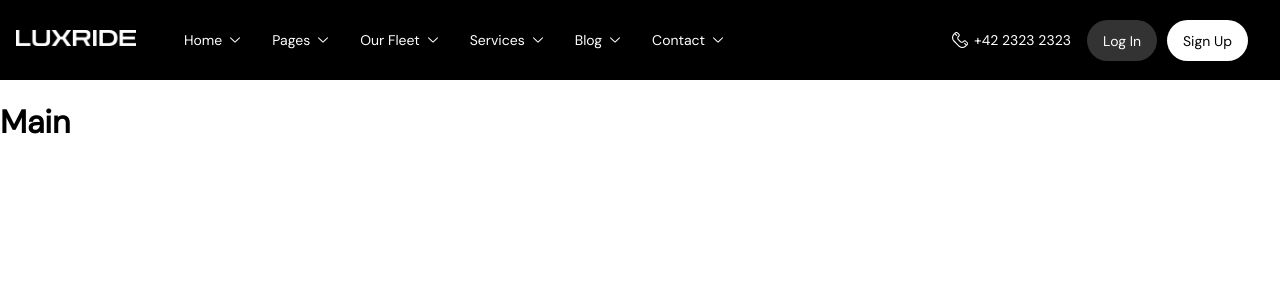
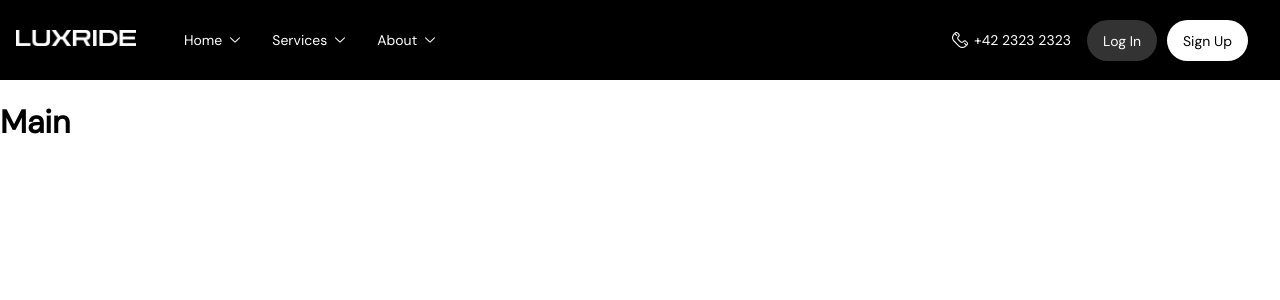
Before and after one commit to patrikmitro/LuxRide, a React (Create React App) app in the folder luxride/: page / in a window 1280 px wide. Shown: the top 300 px of the page. Built offline with nearby package versions, Linux system fonts and the light colour scheme.

Commit message:
optimize mobile responsivity

```diff
--- a/luxride/src/pages/header/navmenu/NavList.tsx
+++ b/luxride/src/pages/header/navmenu/NavList.tsx
@@ -1,18 +1,15 @@
 import React, { FC } from "react";
 import styled, { css } from "styled-components";
-import DownArrow from "../../../assets/images/DownArrow.png";
-import DownArrowBlack from "../../../assets/images/DownArrowBlack.png";
+
+import { menuItems } from "./navmenudata/navMenuItemsData";
+
 import Text from "../../../components/text/Text";
 import { Theme } from "../../../styles/theme.styles";
-
+import NavMenuItems from "./NavMenuItems";
 interface Props {
   isOpened: boolean;
+  screenWidth: boolean;
 }
-
-const Image = styled.img`
-  align-self: center;
-  cursor: pointer;
-`;
 const UnorderedList = styled.ul`
   display: flex;
   padding-left: 32px;
@@ -27,99 +24,46 @@ const UnorderedList = styled.ul`
     }
   }
 `;
-const List = styled.li`
-  display: flex;
-  gap: 8px;
-  padding: 8px 16px;
-  border-radius: 40px;
-  @media only screen and (max-width: 1100px) {
-    justify-content: space-between;
-  }
-  cursor: pointer;
-  &:hover {
-    background-color: ${Theme.colors.grey};
-  }
-`;
+
 const NavMenuWrapper = styled.div<Props>`
-  transition: 0.5s ease-in-out;
   @media only screen and (max-width: 1100px) {
     position: fixed;
-    transform: translate(100%);
+    transition: transform 0.5s ease-in-out;
     top: 80px;
+    z-index: 99;
+    left: 0;
     ${(props) =>
-      props.isOpened &&
-      css`
-        transform: translate(0);
-        left: 0;
-      `}
+      props.isOpened
+        ? css`
+            transform: translate(0);
+          `
+        : css`
+            transform: translate(100%);
+          `}
     width: 100%;
+    height: 100vh;
+    background-color: ${Theme.colors.white};
     flex-direction: column;
   }
 `;
-const NavList = ({ isOpened }: Props) => {
+const NavList = ({ isOpened, screenWidth }: Props) => {
   return (
-    <NavMenuWrapper isOpened={isOpened}>
+    <NavMenuWrapper isOpened={isOpened} screenWidth={screenWidth}>
+      {" "}
+      {/* NEchapem tomu */}
       <UnorderedList>
-        <List>
-          <Text
-            fontColor={isOpened ? Theme.colors.black : Theme.colors.white}
-            fontSize={isOpened ? "24px" : "14px"}
-            fontWeight="500"
-          >
-            Home
-          </Text>
-          <Image src={isOpened ? DownArrowBlack : DownArrow} alt="down arrow" />
-        </List>
-        <List>
-          <Text
-            fontColor={isOpened ? Theme.colors.black : Theme.colors.white}
-            fontSize={isOpened ? "24px" : "14px"}
-            fontWeight="500"
-          >
-            Pages
-          </Text>
-          <Image src={isOpened ? DownArrowBlack : DownArrow} alt="down arrow" />
-        </List>
-        <List>
-          <Text
-            fontColor={isOpened ? Theme.colors.black : Theme.colors.white}
-            fontSize={isOpened ? "24px" : "14px"}
-            fontWeight="500"
-          >
-            Our Fleet
-          </Text>
-          <Image src={isOpened ? DownArrowBlack : DownArrow} alt="down arrow" />
-        </List>
-        <List>
-          <Text
-            fontColor={isOpened ? Theme.colors.black : Theme.colors.white}
-            fontSize={isOpened ? "24px" : "14px"}
-            fontWeight="500"
-          >
-            Services
-          </Text>
-          <Image src={isOpened ? DownArrowBlack : DownArrow} alt="down arrow" />
-        </List>
-        <List>
-          <Text
-            fontColor={isOpened ? Theme.colors.black : Theme.colors.white}
-            fontSize={isOpened ? "24px" : "14px"}
-            fontWeight="500"
-          >
-            Blog
-          </Text>
-          <Image src={isOpened ? DownArrowBlack : DownArrow} alt="down arrow" />
-        </List>
-        <List>
-          <Text
-            fontColor={isOpened ? Theme.colors.black : Theme.colors.white}
-            fontSize={isOpened ? "24px" : "14px"}
-            fontWeight="500"
-          >
-            Contact
-          </Text>
-          <Image src={isOpened ? DownArrowBlack : DownArrow} alt="down arrow" />
-        </List>
+        {menuItems.map(
+          (menu: { title: string; url: string }, index: number) => {
+            return (
+              <NavMenuItems
+                key={index}
+                title={menu.title}
+                screenWidth={screenWidth}
+                url={menu.url}
+              />
+            );
+          }
+        )}
       </UnorderedList>
     </NavMenuWrapper>
   );
```
